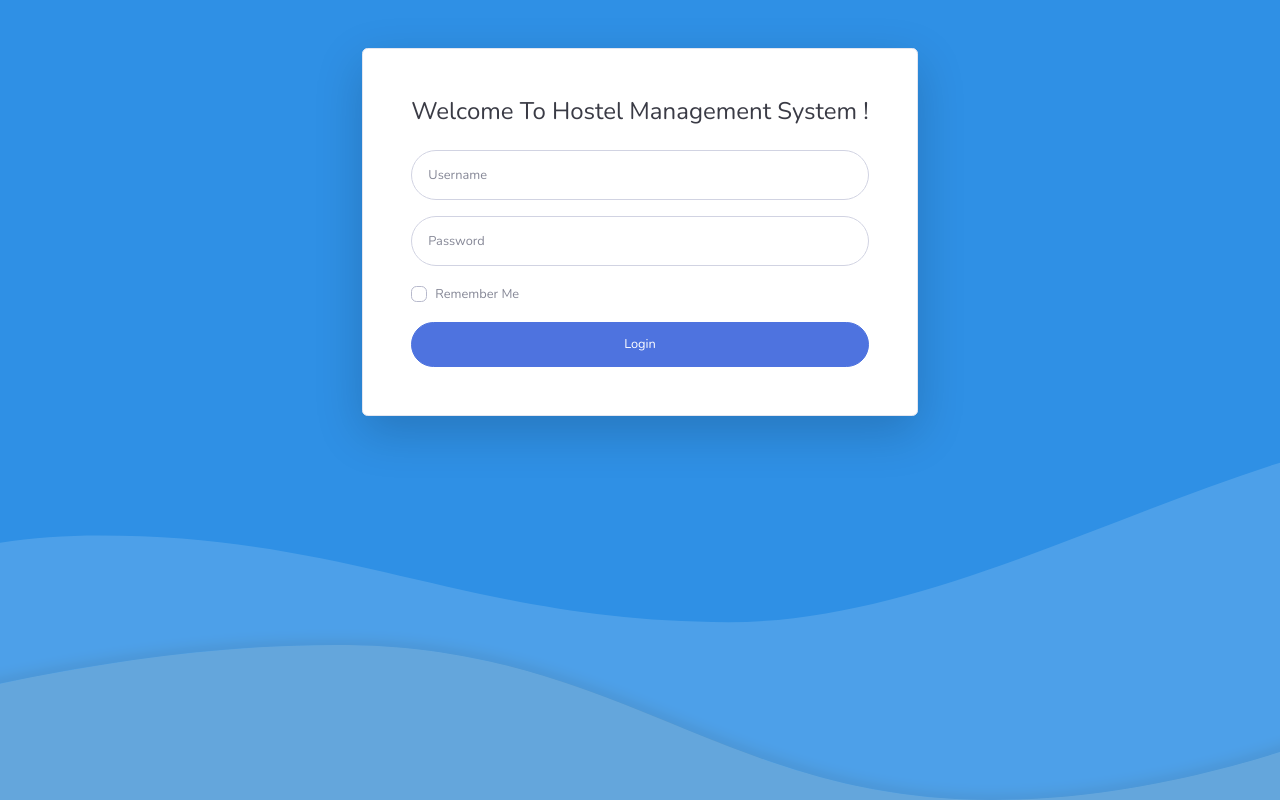
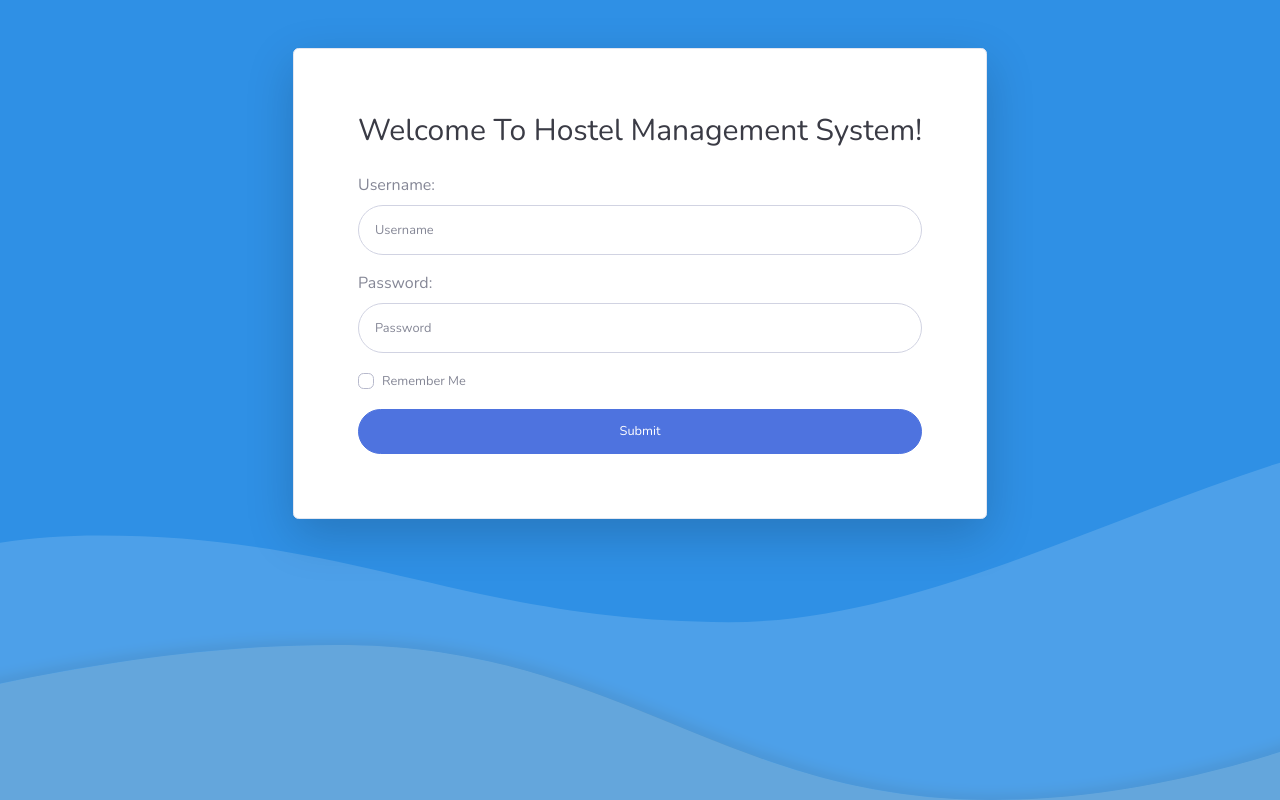
Before and after one commit to vedantj25/Hackathon---Hostel-Management, a PHP site: page /login.php in a window 1280 px wide. Run offline with PHP 8.4, Linux system fonts and the light colour scheme; some libraries are stand-ins or nearby versions.

Commit message:
Update login.php

```diff
--- a/login.php
+++ b/login.php
@@ -1,3 +1,4 @@
+<?php include "dbConnection.php" ?>
 <!DOCTYPE html >
 <html lang="en">
 
@@ -11,7 +12,36 @@
   <meta name="google-signin-client_id" content="740030373267-95fegib4f55se03ltc1tenl7vlqp21ve.apps.googleusercontent.com">
   <script src="https://apis.google.com/js/platform.js" async defer></script>
   <title>Login - HMS</title>
+  <style>
+    @import url('//maxcdn.bootstrapcdn.com/font-awesome/4.7.0/css/font-awesome.min.css');
 
+  .isa_info, .isa_success, .isa_warning, .isa_error {
+  margin: 10px 0px;
+  padding:12px;
+
+  }
+  .isa_info {
+    color: #00529B;
+    background-color: #BDE5F8;
+  }
+  .isa_success {
+    color: #4F8A10;
+    background-color: #DFF2BF;
+  }
+  .isa_warning {
+    color: #9F6000;
+    background-color: #FEEFB3;
+  }
+  .isa_error {
+    color: #D8000C;
+    background-color: #FFD2D2;
+  }
+  .isa_info i, .isa_success i, .isa_warning i, .isa_error i {
+    margin:10px 22px;
+    font-size:2em;
+    vertical-align:middle;
+  }
+    </style>
   <!-- Custom fonts for this template-->
   <link href="vendor/fontawesome-free/css/all.min.css" rel="stylesheet" type="text/css">
   <link href="https://fonts.googleapis.com/css?family=Nunito:200,200i,300,300i,400,400i,600,600i,700,700i,800,800i,900,900i" rel="stylesheet">
@@ -22,7 +52,23 @@
 </head>
 
 <body class="bg-login">
+  <div class="container">
+      <div id="msgDsp">
+        <?php
+        if(isset($SESSION_MSG))
+        {
+          $SESSION_MSG = $_SESSION['MSG'];
+        if(strpos($SESSION_MSG,"Error!") > 0){
+          echo "<div class='isa_error'><i class='fa fa-info-check'></i><p>".$SESSION_MSG."</p></div>";
+        }
+        elseif (strpos($SESSION_MSG,"Success!") > 0) {
+          echo "<div class='isa_success'><i class='fa fa-info-circle'></i><p>".$SESSION_MSG."</p></div>";
+        }
 
+        $_SESSION['MSG'] = "";
+      }
+        ?>
+  </div>
   <div class="container">
 
     <!-- Outer Row -->
@@ -30,21 +76,23 @@
 
 
         <div class="card o-hidden shadow-lg my-5 animated--grow-in">
-          <div class="card-body border-success p-0">
+          <div class="card-body border-success p-3">
             <!-- Nested Row within Card Body -->
 
 
                 <div class="p-5 ">
                   <div class="text-center">
-                    <h1 class="h4 text-gray-900 mb-4">Welcome To Hostel Management System !</h1>
+                    <h1 class="h4 text-gray-900 mb-4" style=font-size:30px >Welcome To Hostel Management System!</h1>
                   </div>
 
                   <form class="user">
                     <div class="form-group">
-                      <input type="email" class="form-control form-control-user" id="exampleInputEmail" aria-describedby="emailHelp" placeholder="Username">
+                      <label class="control-label" for="uid">Username:</label>
+                      <input type="text" class="form-control form-control-user" name="uid" placeholder="Username">
                     </div>
                     <div class="form-group">
-                      <input type="password" class="form-control form-control-user" id="exampleInputPassword" placeholder="Password">
+                      <label class="control-label" for="pwd">Password:</label>
+                      <input type="password" name="pwd" class="form-control form-control-user" placeholder="Password">
                     </div>
                     <div class="form-group">
                       <div class="custom-control custom-checkbox small">
@@ -52,9 +100,7 @@
                         <label class="custom-control-label" for="customCheck">Remember Me</label>
                       </div>
                     </div>
-                    <a href="index.html" class="btn btn-primary btn-user btn-block">
-                      Login
-                    </a>
+                    <input type="submit" class="btn btn-primary btn-user btn-block" text="Login">
                    </form>
 
 
```
